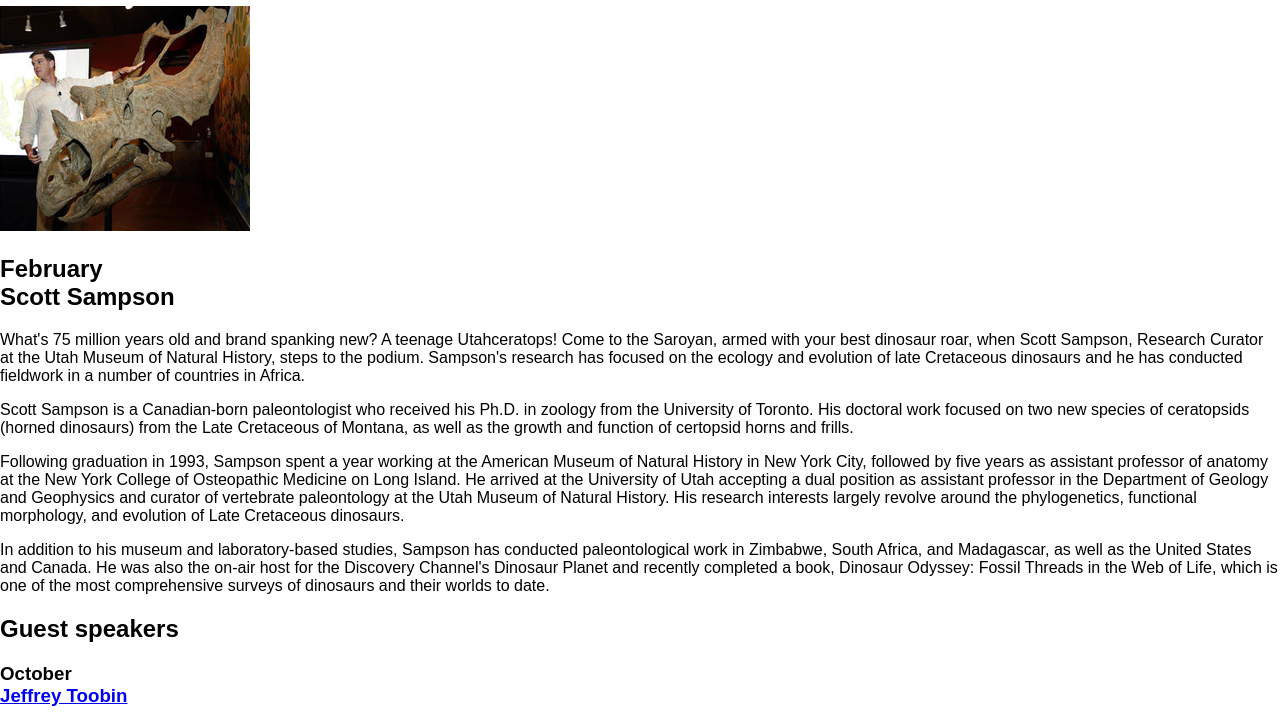
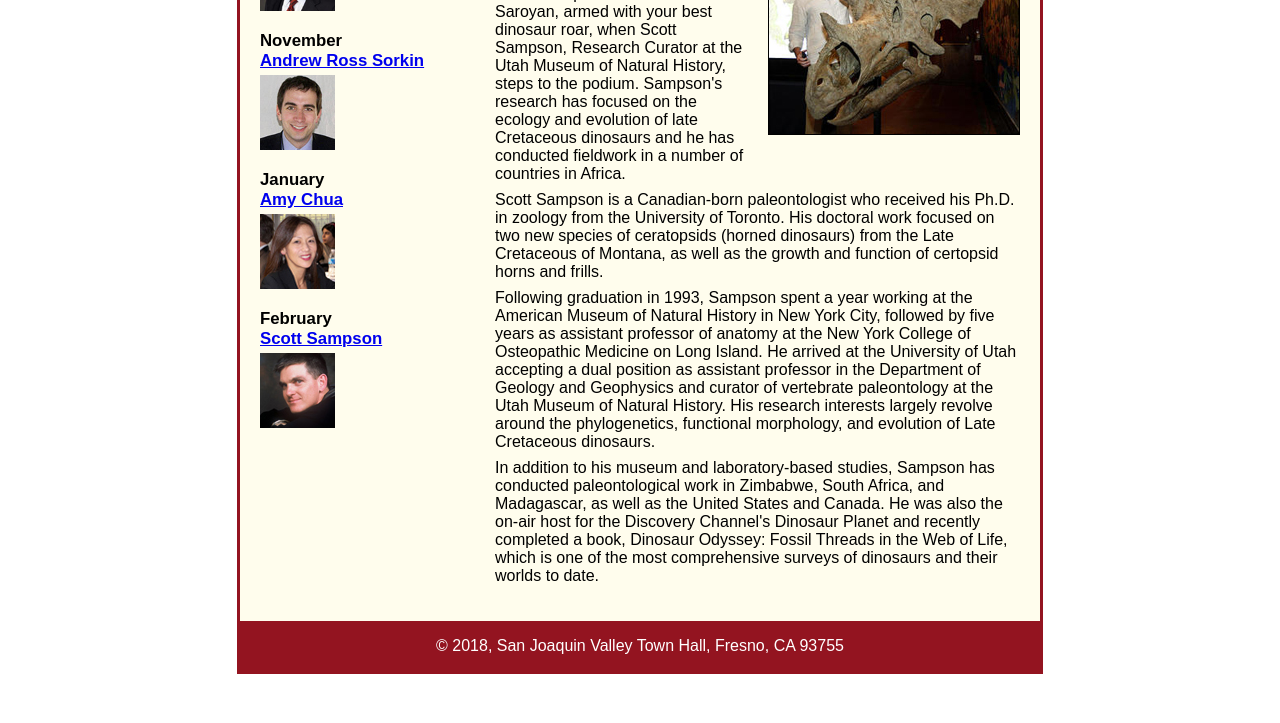
Before and after one commit to ms2767/A13, a plain HTML site: page speakers/c7_sampson.html in a window 1280 px wide. Shown: the part 428-1151 px from the top of the page. After the commit the page ends 1102 px from the top, so only its background shows below. Drawn offline with Linux system fonts and the light colour scheme.

Commit message:
Update c7_sampson.html

```diff
--- a/speakers/c7_sampson.html
+++ b/speakers/c7_sampson.html
@@ -6,7 +6,7 @@
 	<title>San Joaquin Valley Town Hall</title>
 	<link rel="shortcut icon" href="../images/favicon.ico">
 	<link rel="stylesheet" href="../styles/normalize.css">
-	<link rel="stylesheet" href="../styles/c7_speaker.css">
+	<link rel="stylesheet" href="../styles/speaker.css">
 </head>
 
 <body>
```
